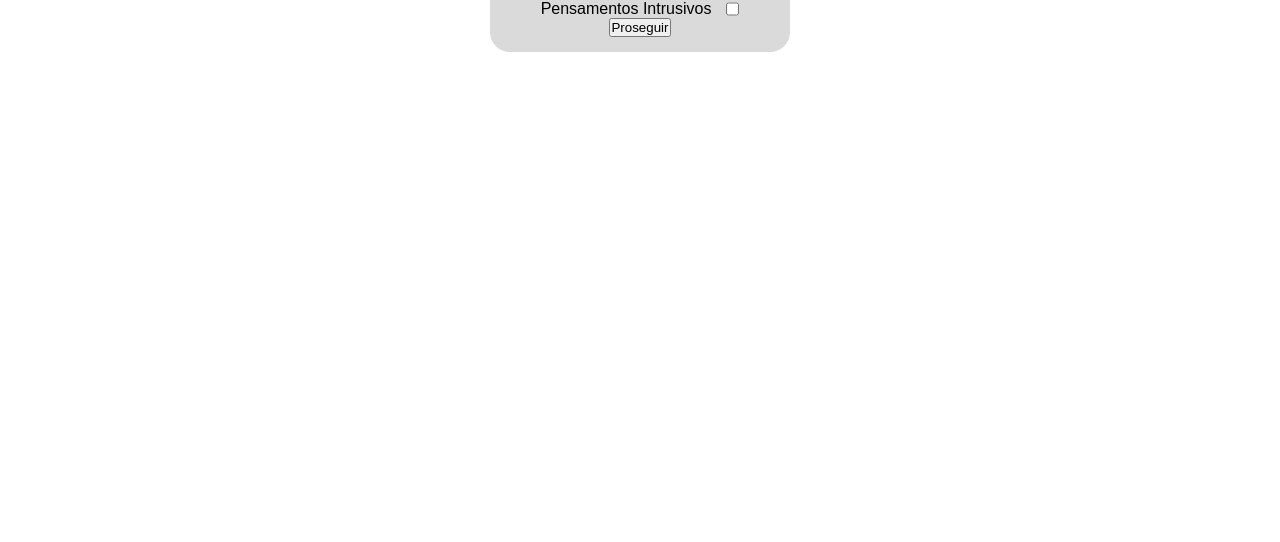
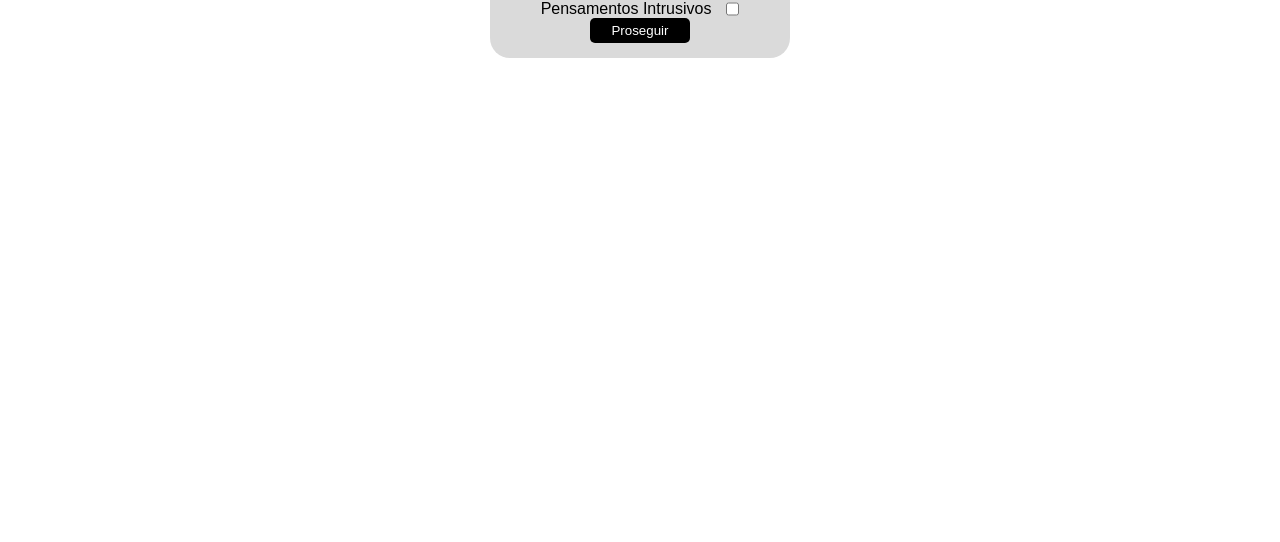
Before and after one commit to JoseGabriel79/desafio-mental, a plain HTML site: page dicas.html in a window 1280 px wide. Shown: the part 258-800 px from the top of the page. Drawn offline with Linux system fonts and the light colour scheme; a web font is replaced by a local one.

Commit message:
Update dicas.css

```diff
--- a/dicas.css
+++ b/dicas.css
@@ -12,3 +12,19 @@ div #opcaoDicas{
     gap: 15px;
     justify-content: space-between;
 }
+#mostrarDicas{
+    border: 0px;
+    width: 100px;
+    background-color: black;
+    color: #ffffff;
+ padding: 5px;
+ border-radius: 05px;
+
+
+
+}
+#mostrarDicas:hover{
+    background-color: #14ce23;
+
+
+}
```
